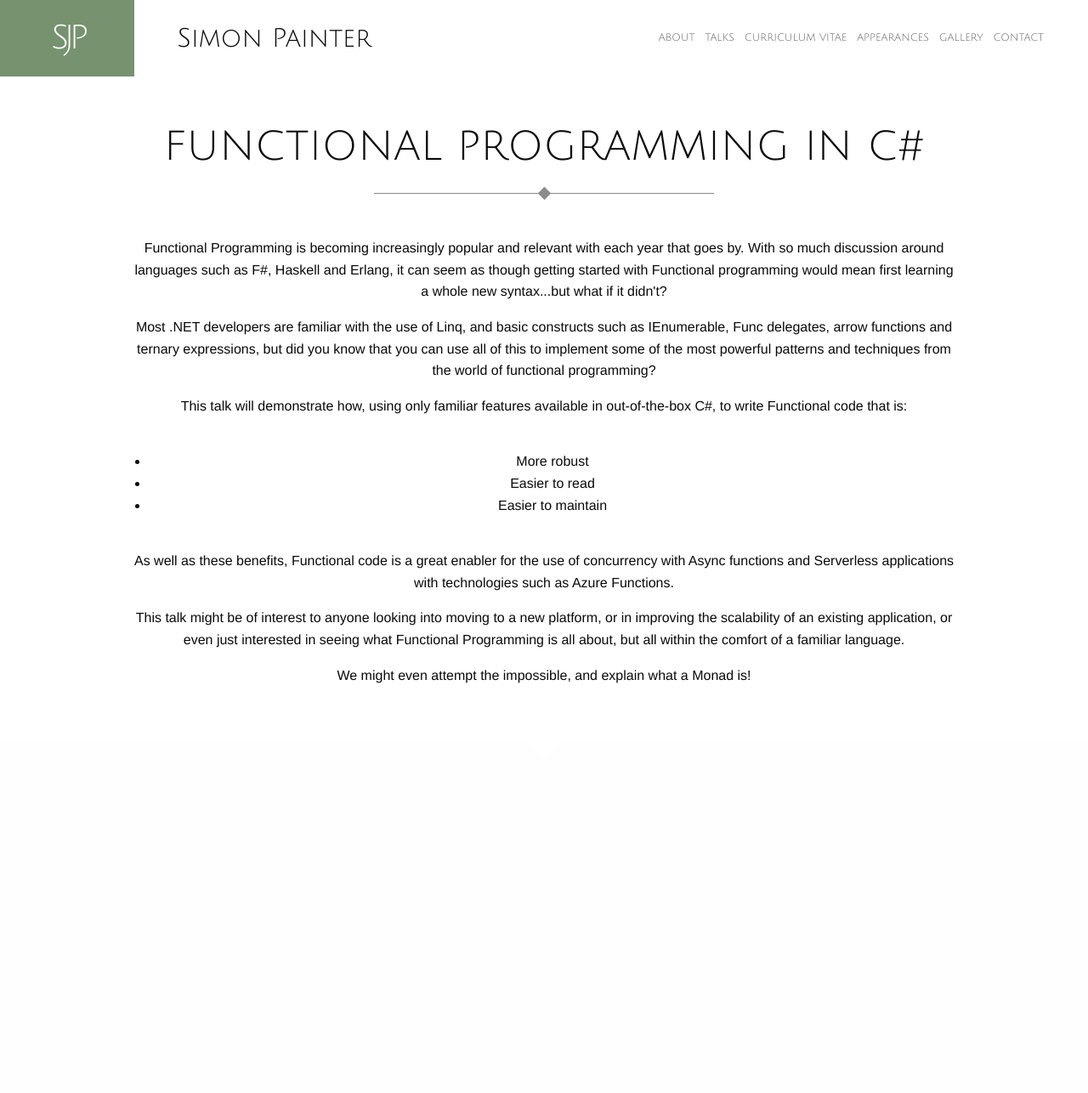
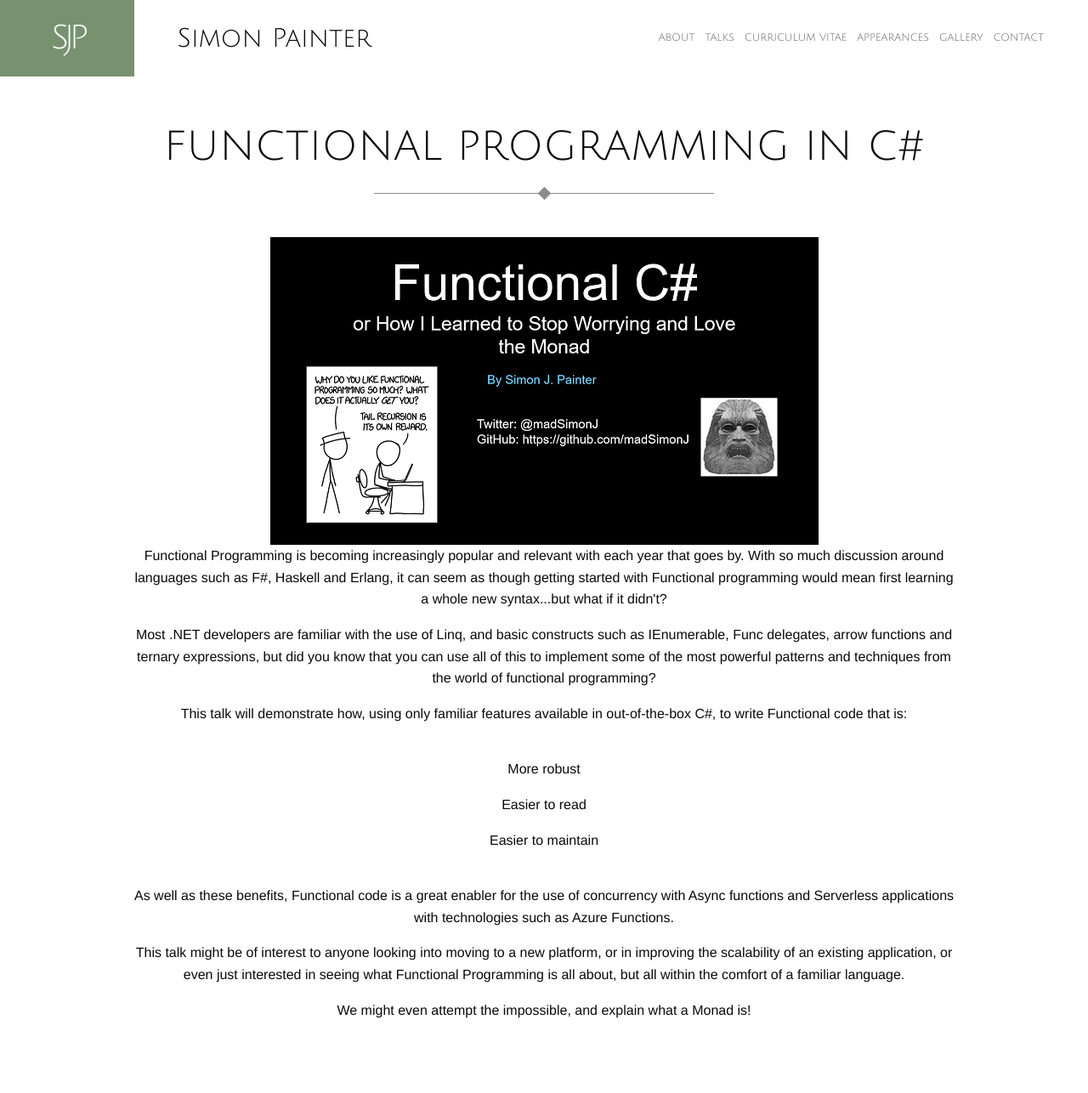
Before and after one commit to madSimonJ/madsimonj.github.io, a Jekyll site: the page built from functionalcsharp.md, in a window 1280 px wide. Shown: the whole page at 85% size. Built offline with Jekyll 4.4.1, drawn with Linux system fonts in a browser that asks for light colours; nearby versions of some CDN libraries; library files that are not in the unit come from our copies; before the commit the page ends 900 px from its top, so only the background shows below that.

Commit message:
add formatting and pic

```diff
--- a/talk/functionalcsharp.md
+++ b/functionalcsharp.md
@@ -6,6 +6,7 @@ layout: default
   <div class="center">
     <h2>FUNCTIONAL PROGRAMMING IN C#</h2>
     <hr>
+		<img src="/Content/img/functional-csharp-large.png">
     <p>Functional Programming is becoming increasingly popular and relevant with each year that goes by. With so much discussion around languages such as F#, Haskell and Erlang, it can seem as though getting started with Functional programming would mean first learning a whole new syntax...but what if it didn't?</P>
 
 <p>Most .NET developers are familiar with the use of Linq, and basic constructs such as IEnumerable, Func delegates, arrow functions and ternary expressions, but did you know that you can use all of this to implement some of the most powerful patterns and techniques from the world of functional programming?</P>
@@ -13,11 +14,11 @@ layout: default
 <p>This talk will demonstrate how, using only familiar features available in out-of-the-box C#, to write Functional code that is:</p>
 
 <br/>
-<ul>
-<li>More robust</li>
-<li>Easier to read</li>
-<li>Easier to maintain</li>
-</ul>
+
+<p>More robust</p>
+<p>Easier to read</p>
+<p>Easier to maintain</p>
+
 <br/>
 
 <p>As well as these benefits, Functional code is a great enabler for the use of concurrency with Async functions and Serverless applications with technologies such as Azure Functions.</p>
```
Also changed, not shown: Content/img/functional-csharp-large.png (added).
